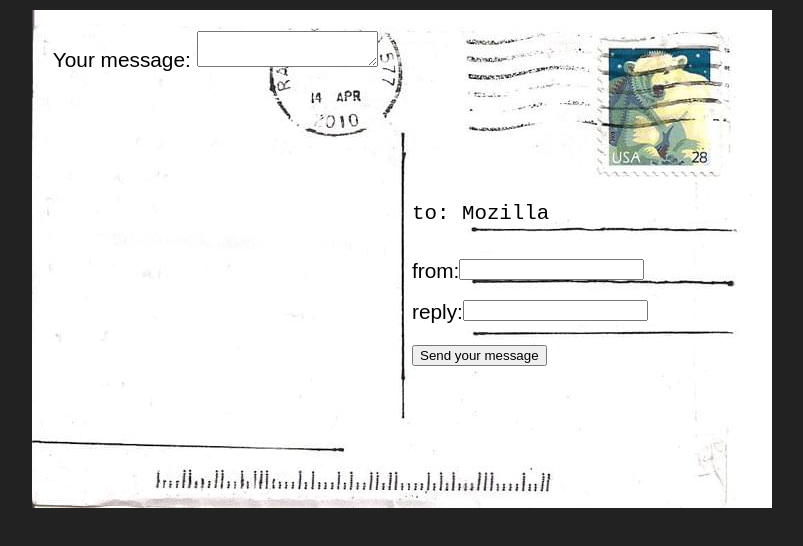
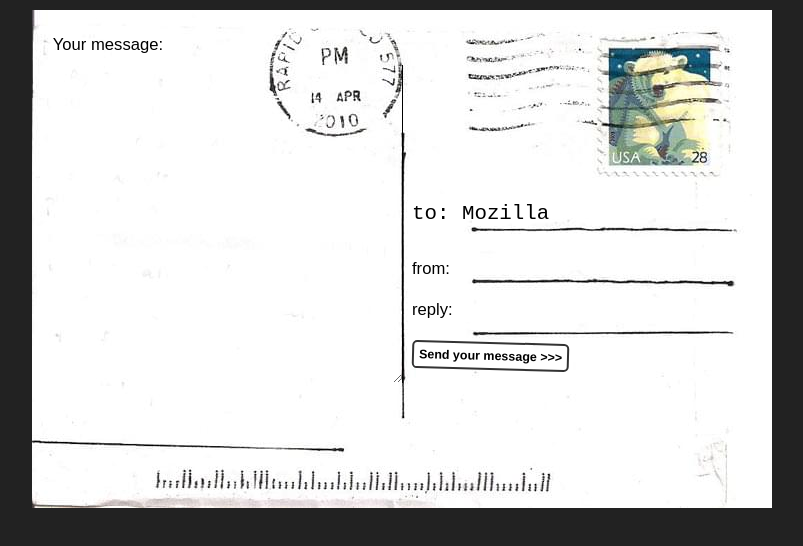
Before and after one commit to 1saswata/javascript-foundation, a plain HTML site: page postcard-start.html in a window 1280 px wide. Shown: the whole page, without its empty margins (238-1041 px from the left). Drawn offline with Linux system fonts and the light colour scheme; a web font is replaced by a local one.

Commit message:
feat: Add style on form

```diff
--- a/postcard-start.html
+++ b/postcard-start.html
@@ -60,6 +60,65 @@
       #reply {
         display: flex;
       }
+
+      label {
+        font:
+          0.8em "typewriter",
+          sans-serif;
+      }
+
+      input,
+      textarea {
+        font:
+          1.4em/1.5em "handwriting",
+          cursive,
+          sans-serif;
+        border: none;
+        padding: 0 10px;
+        margin: 0;
+        width: 80%;
+        background: none;
+      }
+
+      input:focus,
+      textarea:focus {
+        background: rgb(0 0 0 / 10%);
+        border-radius: 5px;
+      }
+
+      textarea {
+        display: block;
+
+        padding: 10px;
+        margin: 10px 0 0 -10px;
+        width: 100%;
+        height: 90%;
+
+        border-right: 1px solid;
+
+        /* resize  : none; */
+        overflow: auto;
+      }
+
+      button {
+        padding: 5px;
+        font: bold 0.6em sans-serif;
+        border: 2px solid #333;
+        border-radius: 5px;
+        background: none;
+        cursor: pointer;
+        transform: rotate(1.5deg);
+      }
+
+      button:after {
+        content: " >>>";
+      }
+
+      button:hover,
+      button:focus {
+        background: #000;
+        color: #fff;
+      }
     </style>
   </head>
 
```
